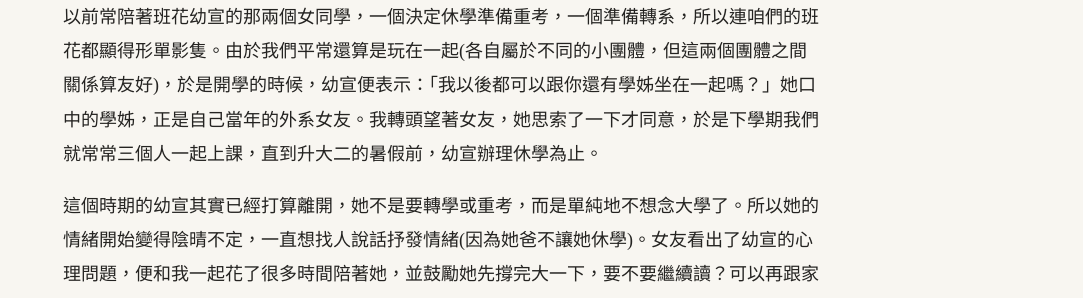
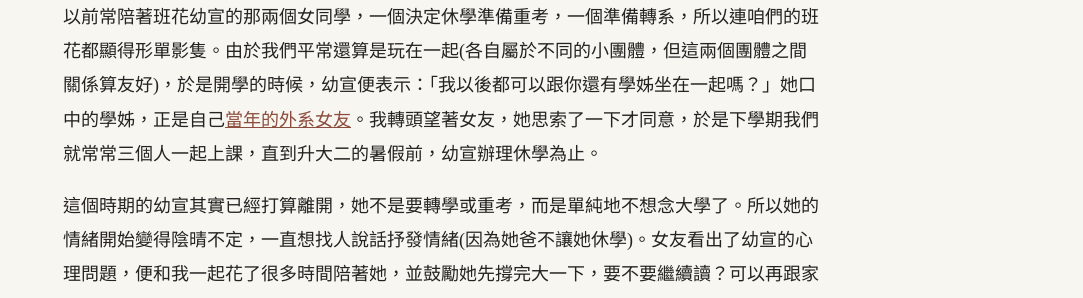
Before and after one commit to maochunweitw/maochunweitw.github.io, a Jekyll site: the page built from _posts/1998-04-28-ysys.md, in a window 1280 px wide and 900 px high, scrolled down 1226 px. Shown: the part 253-551 px from the top of the window, without its empty margins (197-1280 px from the left). Built offline with Jekyll 4.4.1, drawn with Linux system fonts in a browser that asks for light colours; part of the change alters nothing that is shown.

Commit message:
Update 1998-04-28-ysys.md

```diff
--- a/_posts/1998-04-28-ysys.md
+++ b/_posts/1998-04-28-ysys.md
@@ -9,7 +9,7 @@ category: "06 情感片段 / Emotional Fragments"
 ![文化大學校景，照片出處：網路](/assets/image/whds1998.jpg)
 *文化大學校景，照片出處：網路。*
 
-以前常陪著班花幼宣的那兩個女同學，一個決定休學準備重考，一個準備轉系，所以連咱們的班花都顯得形單影隻。由於我們平常還算是玩在一起(各自屬於不同的小團體，但這兩個團體之間關係算友好)，於是開學的時候，幼宣便表示：「我以後都可以跟你還有學姊坐在一起嗎？」她口中的學姊，正是自己當年的外系女友。我轉頭望著女友，她思索了一下才同意，於是下學期我們就常常三個人一起上課，直到升大二的暑假前，幼宣辦理休學為止。
+以前常陪著班花幼宣的那兩個女同學，一個決定休學準備重考，一個準備轉系，所以連咱們的班花都顯得形單影隻。由於我們平常還算是玩在一起(各自屬於不同的小團體，但這兩個團體之間關係算友好)，於是開學的時候，幼宣便表示：「我以後都可以跟你還有學姊坐在一起嗎？」她口中的學姊，正是自己[當年的外系女友](https://maochunweitw.github.io/06%20%E6%83%85%E6%84%9F%E7%89%87%E6%AE%B5%20/%20emotional%20fragments/2025/01/20/fancyeye1.html)。我轉頭望著女友，她思索了一下才同意，於是下學期我們就常常三個人一起上課，直到升大二的暑假前，幼宣辦理休學為止。
 
 這個時期的幼宣其實已經打算離開，她不是要轉學或重考，而是單純地不想念大學了。所以她的情緒開始變得陰晴不定，一直想找人說話抒發情緒(因為她爸不讓她休學)。女友看出了幼宣的心理問題，便和我一起花了很多時間陪著她，並鼓勵她先撐完大一下，要不要繼續讀？可以再跟家裡討論看看。
 
```
